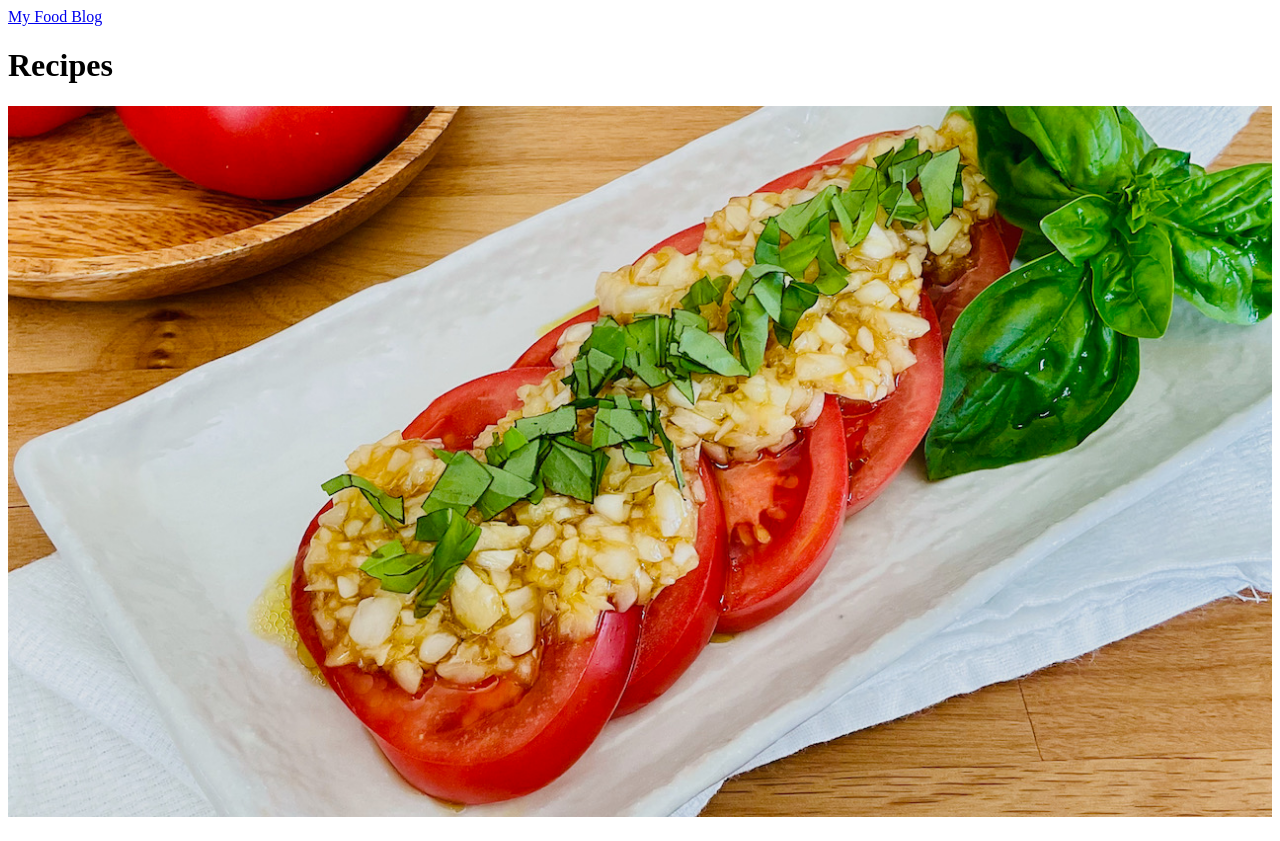
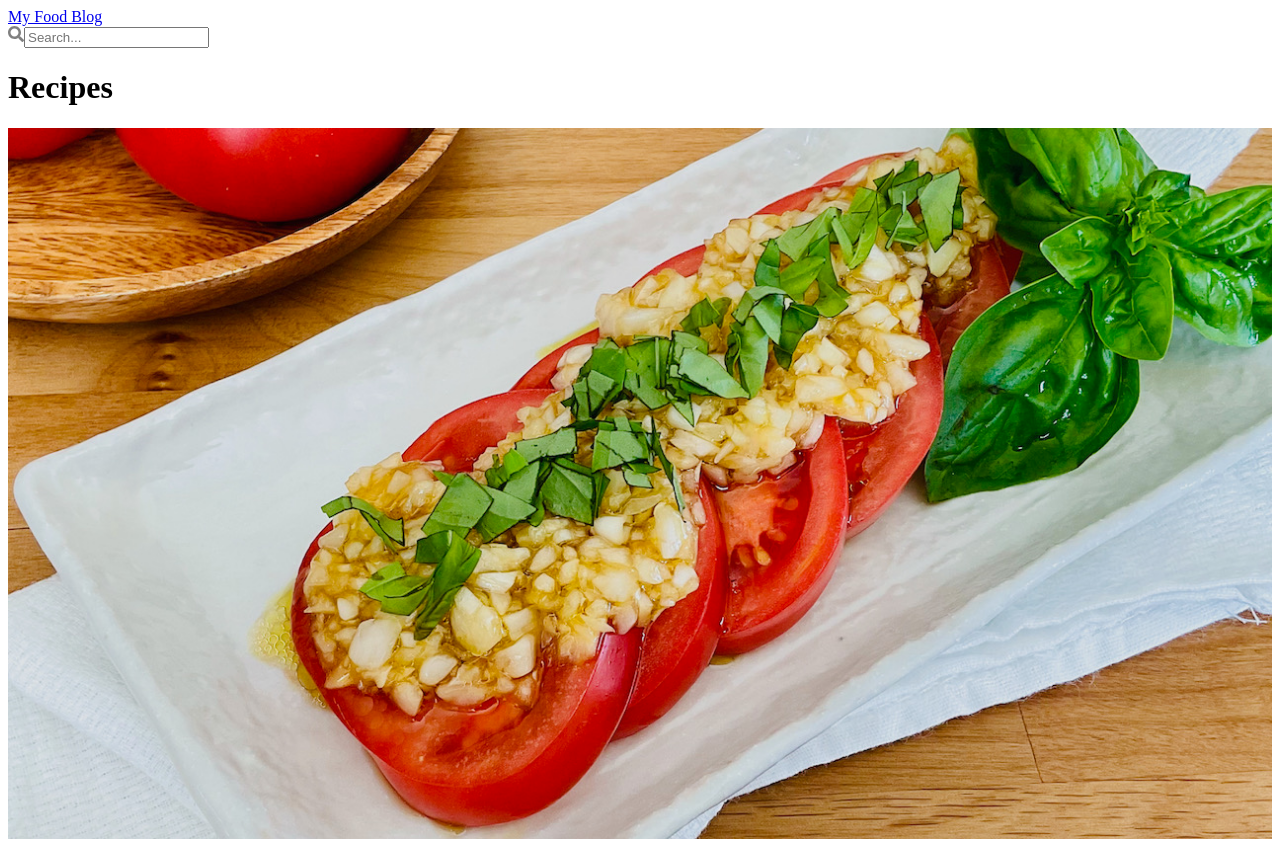
Before and after one commit to kjmczk/nextjs-mdx-food-blog, a Next.js app: page / in a window 1280 px wide. Shown: the top 841 px of the page. Built offline with nearby package versions, Linux system fonts and the light colour scheme.

Commit message:
Use Search component

```diff
--- a/components/Header.tsx
+++ b/components/Header.tsx
@@ -1,13 +1,17 @@
-import Link from 'next/link';
-
+import NextLink from './NextLink';
+import Search from './Search';
 import { SITE_NAME } from '../utils/constants';
 
 const Header: React.FC = () => {
   return (
     <header className="py-2">
-      <Link href="/">
-        <a className="text-2xl font-bold text-green-500">{SITE_NAME}</a>
-      </Link>
+      <div className="flex justify-between items-center">
+        <NextLink href="/" className="text-2xl font-bold text-green-500">
+          {SITE_NAME}
+        </NextLink>
+
+        <Search />
+      </div>
     </header>
   );
 };
```
